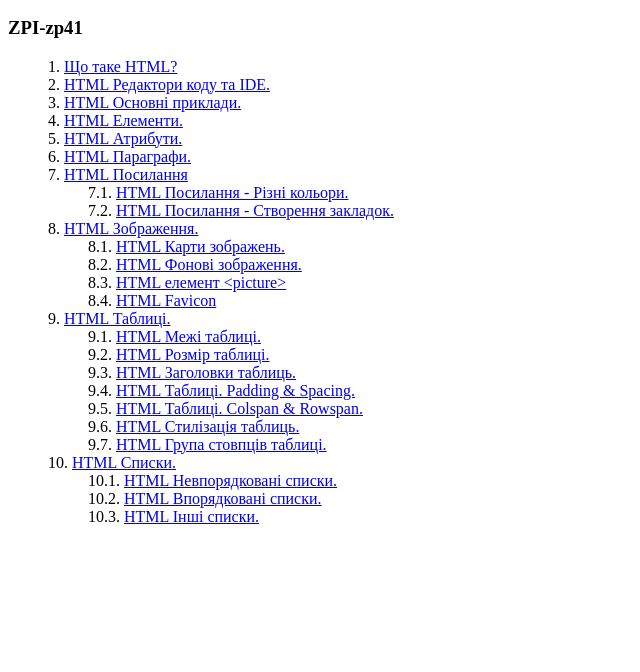
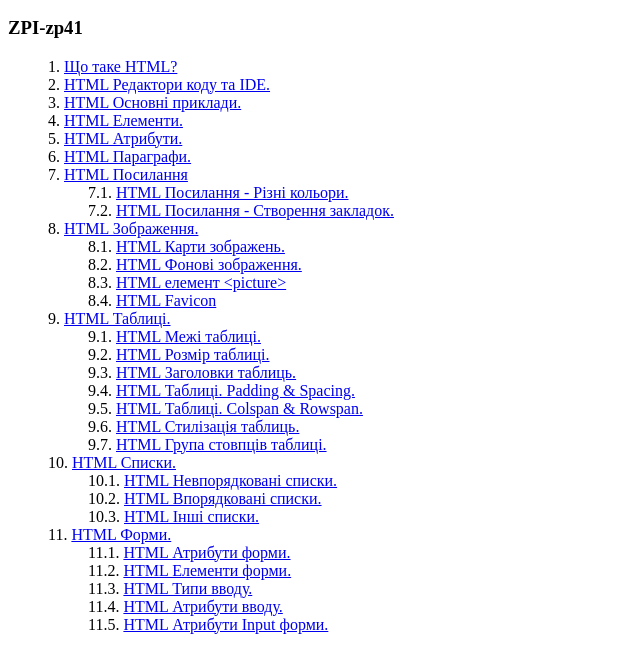
Before and after one commit to dyadya666/appIndependent1, a plain HTML site: page index.html in a window 1280 px wide. Shown: the part 110-782 px from the top of the page, without its empty margins (0-640 px from the left). Drawn offline with Linux system fonts and the light colour scheme.

Commit message:
add Forms

```diff
--- a/index.html
+++ b/index.html
@@ -55,6 +55,14 @@
           <li><a href="https://w3schoolsua.github.io/html/html_lists_ordered.html" target="_blank">HTML Впорядковані списки.</a></li>
           <li><a href="https://w3schoolsua.github.io/html/html_lists_other.html" target="_blank">HTML Інші списки.</a></li>
         </ol>
+        <li><a href="https://w3schoolsua.github.io/html/html_forms.html" target="_blank">HTML Форми.</a></li>
+        <ol>
+          <li><a href="https://w3schoolsua.github.io/html/html_forms_attributes.html" target="_blank">HTML Атрибути форми.</a></li>
+          <li><a href="https://w3schoolsua.github.io/html/html_form_elements.html" target="_blank">HTML Елементи форми.</a></li>
+          <li><a href="https://w3schoolsua.github.io/html/html_form_input_types.html" target="_blank">HTML Типи вводу.</a></li>
+          <li><a href="https://w3schoolsua.github.io/html/html_form_attributes.html" target="_blank">HTML Атрибути вводу.</a></li>
+          <li><a href="https://w3schoolsua.github.io/html/html_form_attributes_form.html" target="_blank">HTML Атрибути Input форми.</a></li>
+        </ol>
     </ol>
 </body>
 </html>
```
